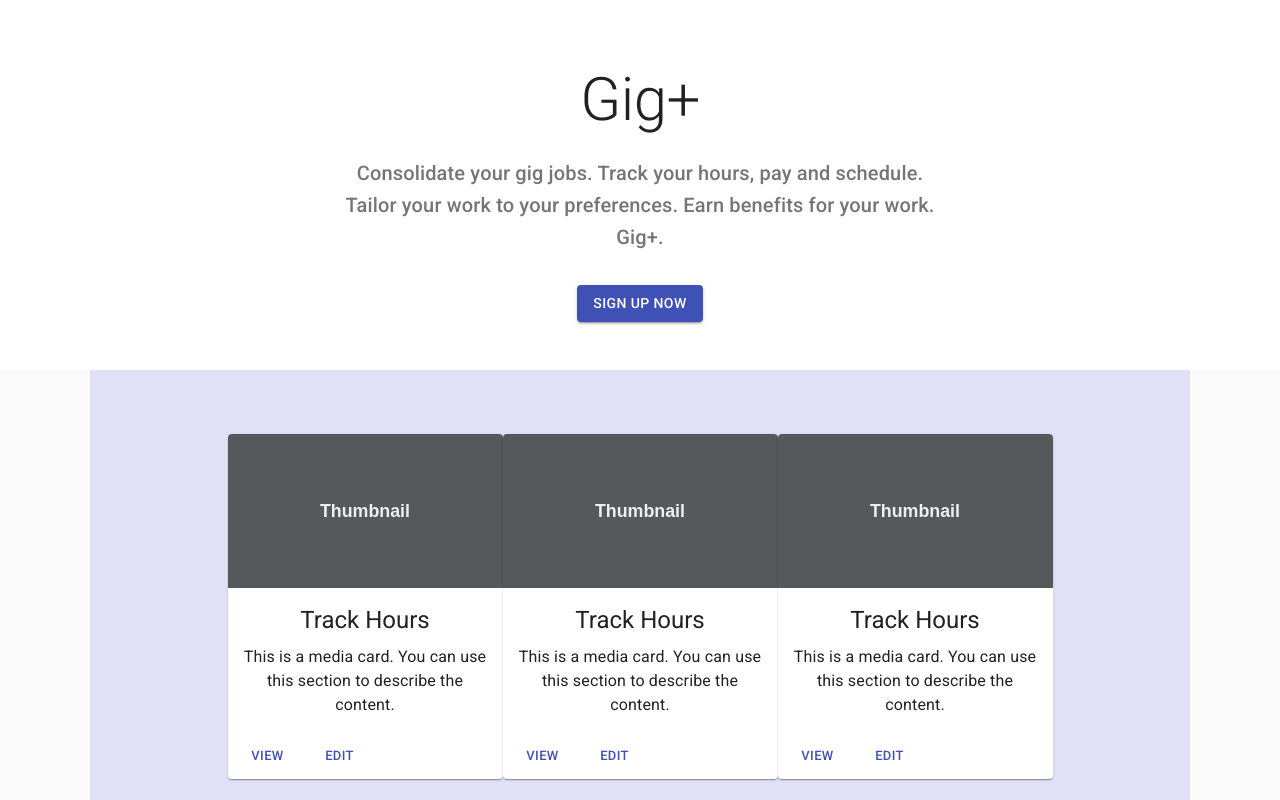
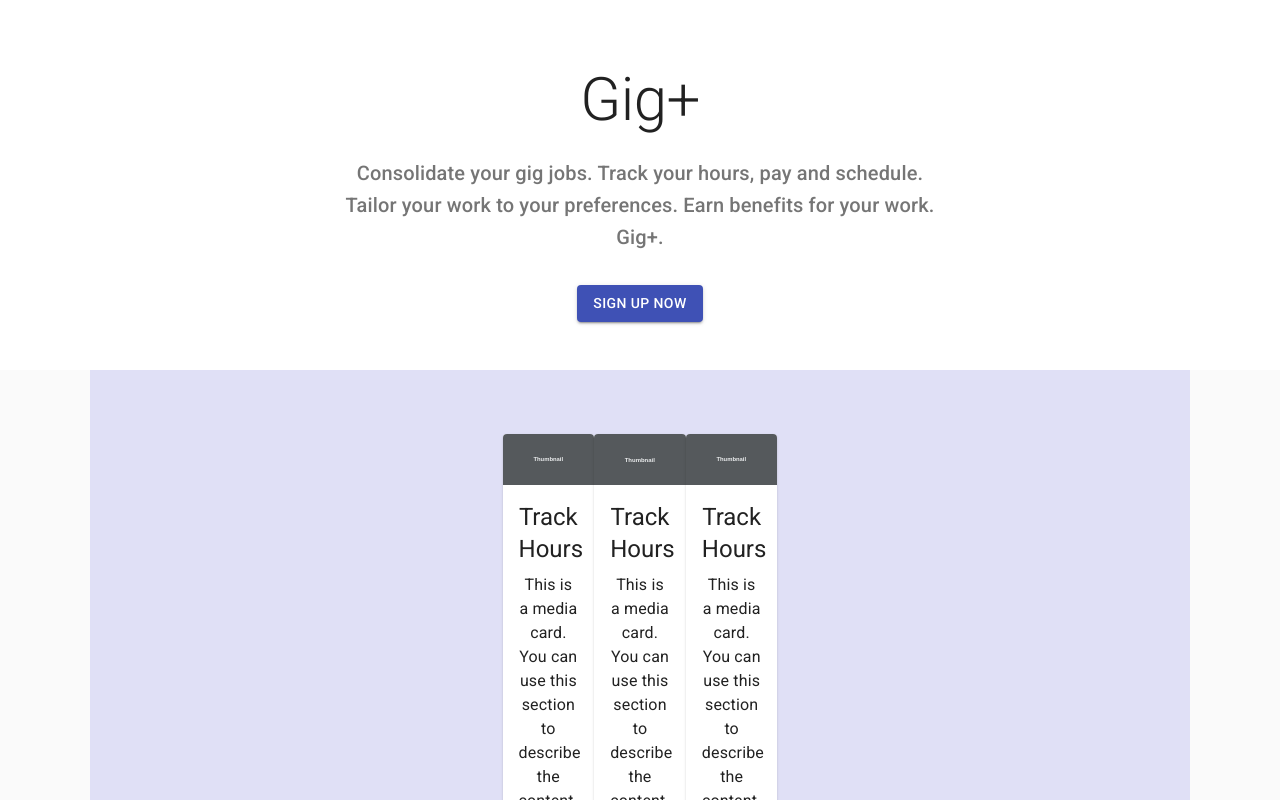
Before and after one commit to harlanv24/gigator, a React (Create React App) app: page / in a window 1280 px wide. Shown: the top 800 px of the page. Built offline with nearby package versions, Linux system fonts and the light colour scheme.

Commit message:
Frank's build

```diff
--- a/src/components/home.js
+++ b/src/components/home.js
@@ -92,9 +92,9 @@ function Home(props) {
         </div>
         <div className={classNames(classes.layout, classes.cardGrid)}>
           {/* End hero unit */}
-          <Grid container spacing={40} justify = "center">
+          <Grid container spacing={40} justify = "center" alignItems = "center">
             {cards.map(card => (
-              <Grid item key={card} sm={6} md={4} lg={3}>
+              <Grid item key={card} sm={6} md={4} lg={1}>
                 <Card className={classes.card}>
                   <CardMedia
                     className={classes.cardMedia}
```
